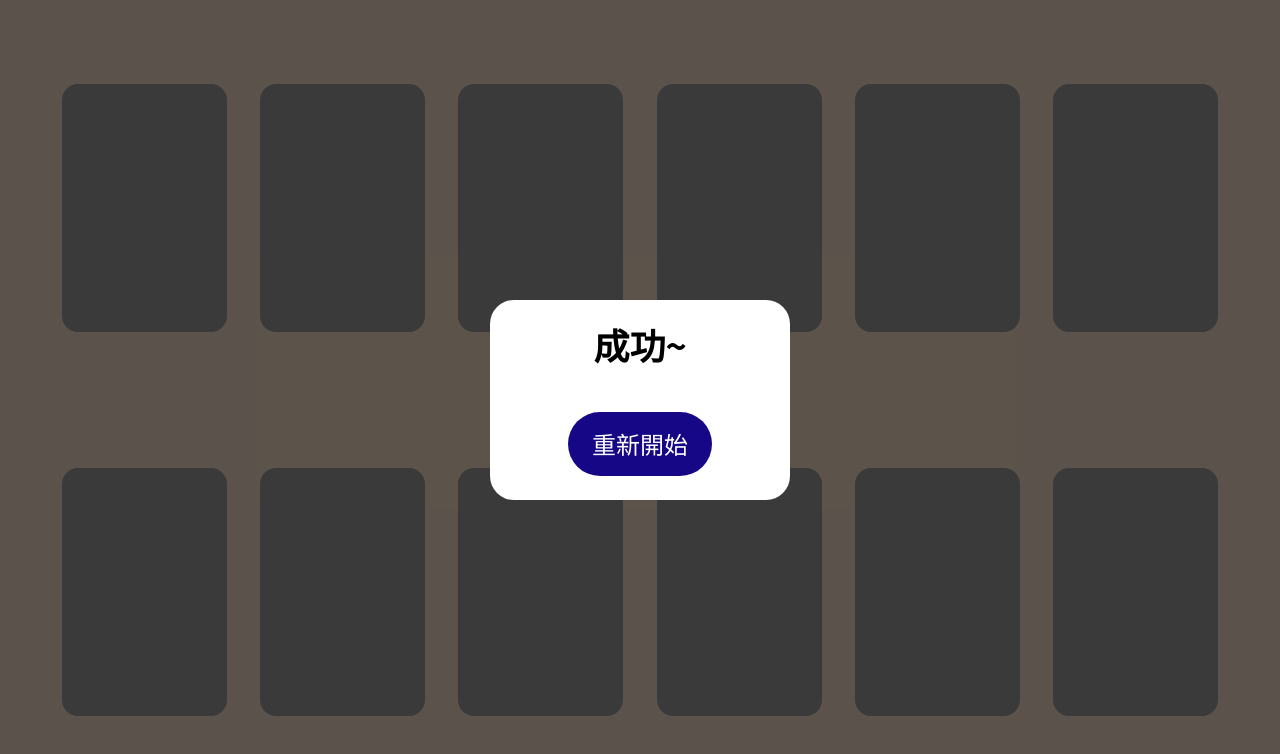
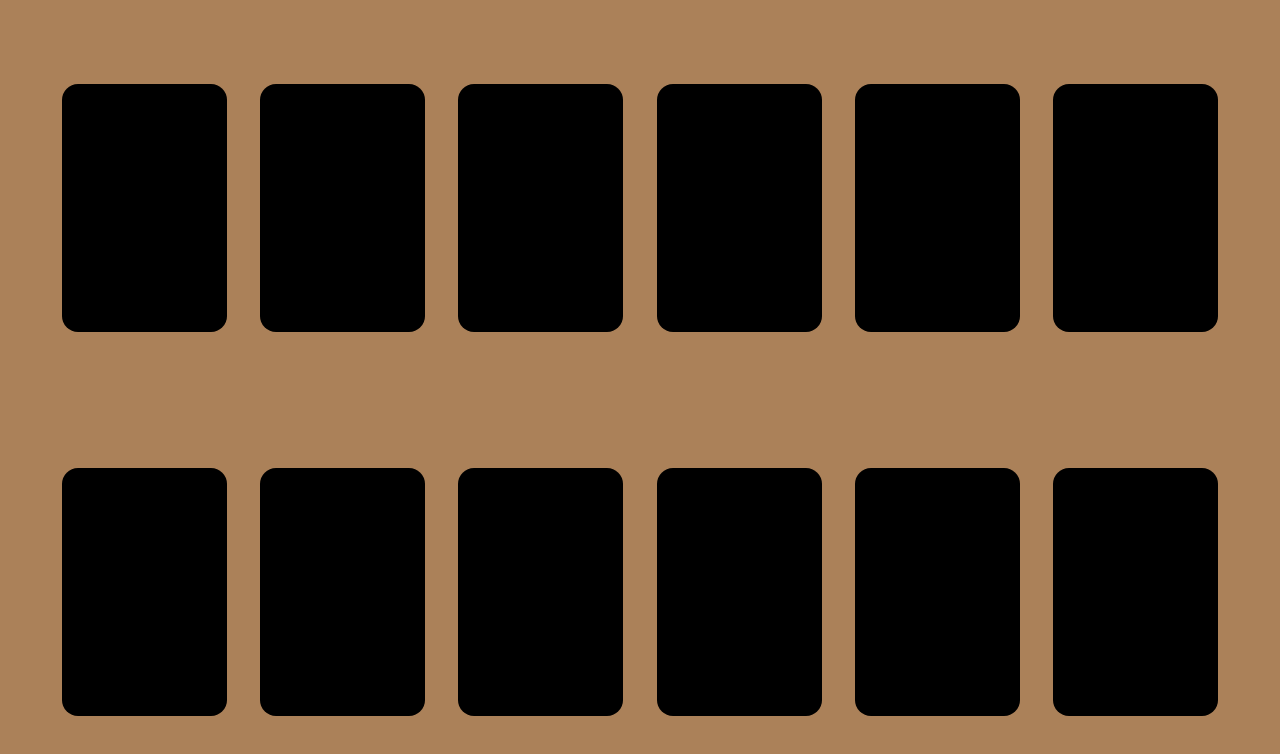
Before and after one commit to k1325699/memorygame, a Next.js app: page / in a window 1280 px wide. Shown: the top 754 px of the page. Built offline with nearby package versions, Linux system fonts and the light colour scheme.

Commit message:
fix: 初始值為結束調整

```diff
--- a/hook/useCard.js
+++ b/hook/useCard.js
@@ -55,7 +55,7 @@ const useCard = () => {
   };
   const [isProcessing, setIsProcessing] = useState(false);
   const [cardState, dispatch] = useReducer(cardReducer, initArray);
-  const [end, setEnd] = useState(true);
+  const [end, setEnd] = useState(false);
   useEffect(() => {
     dispatch({ type: "shuffle" });
   }, []);
```
